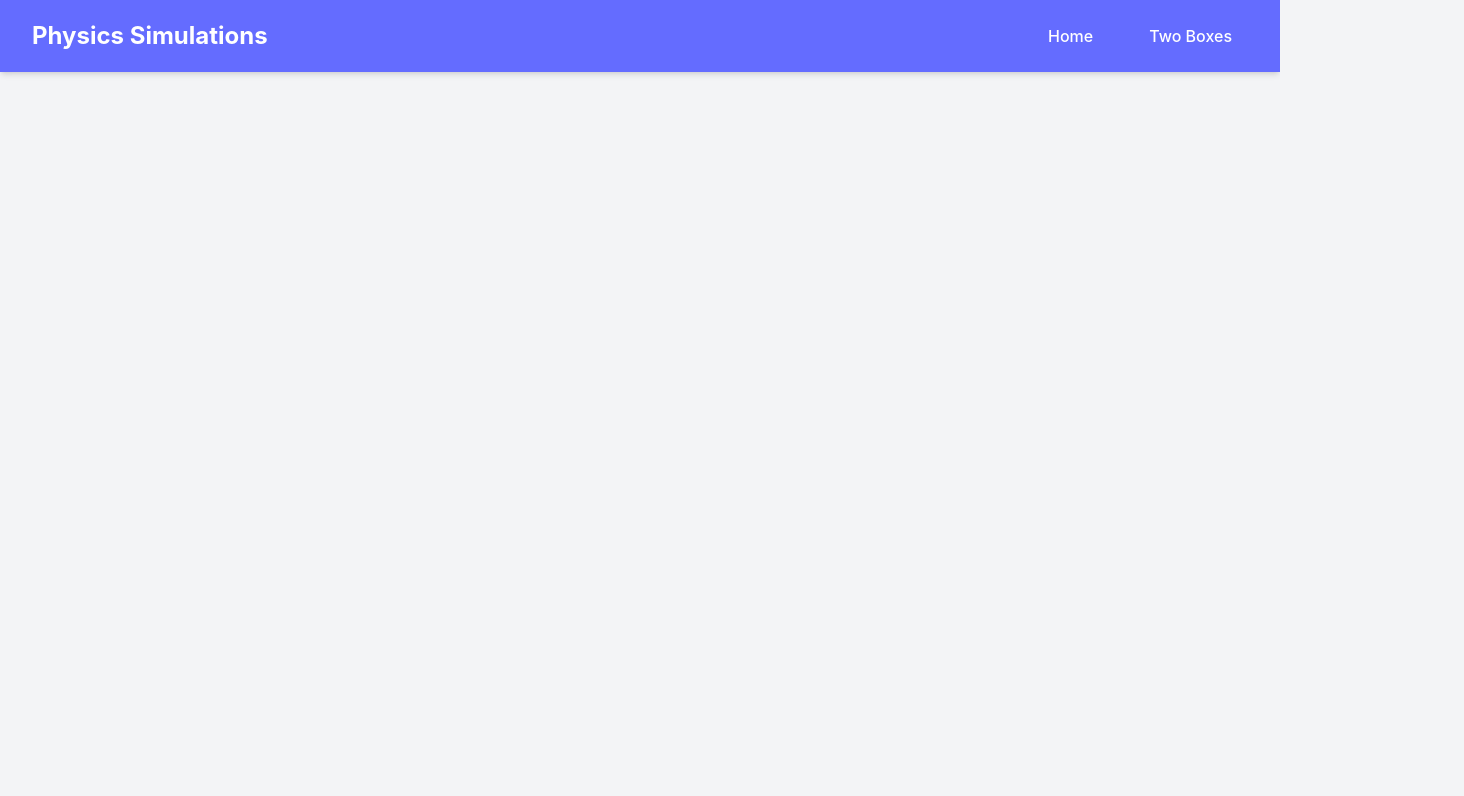
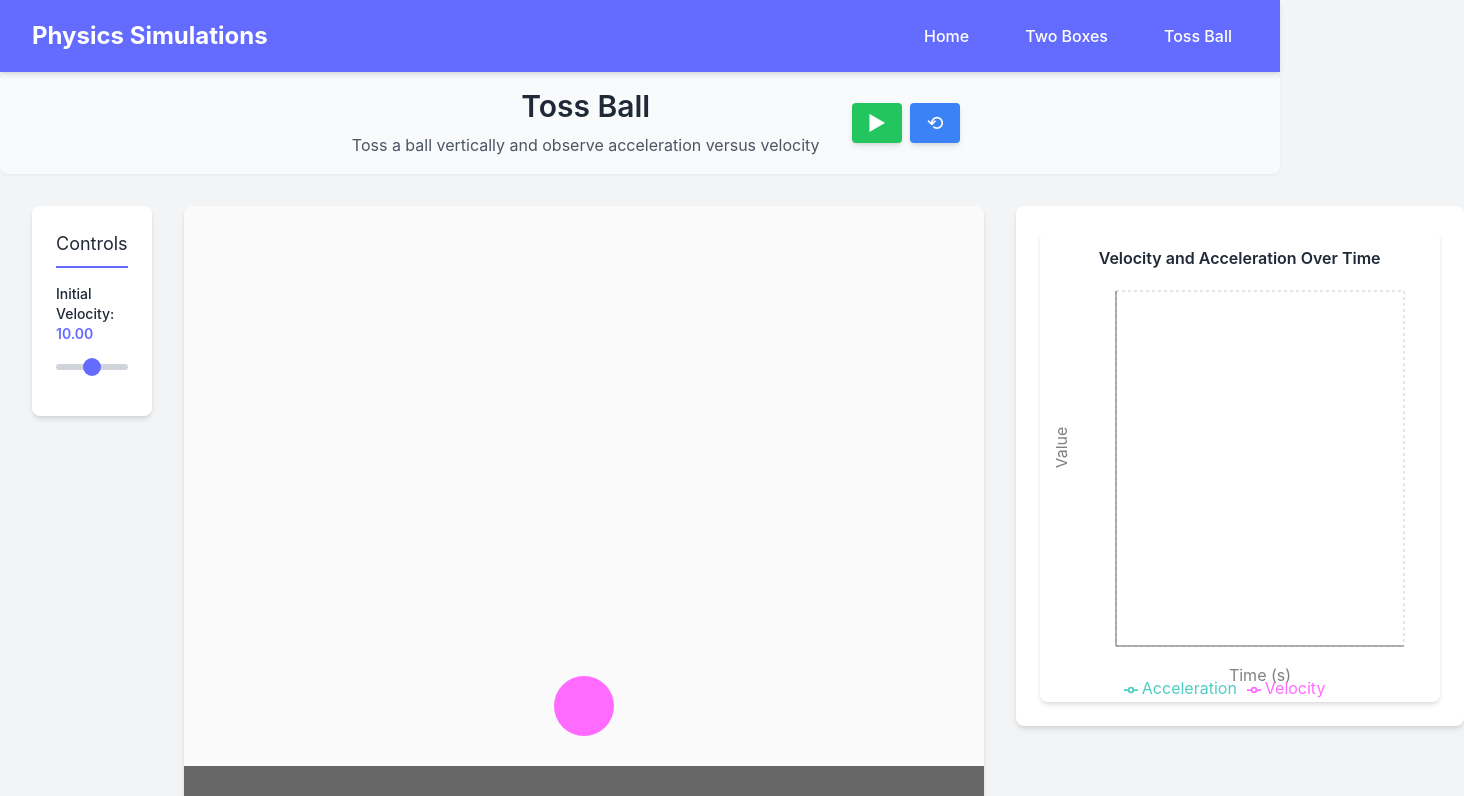
Before and after one commit to DuncanAJohnson/gist, a React (Vite) app: page /simulation/toss-ball in a window 1280 px wide. Shown: the top 796 px of the page, 1464 px wide, since content can reach past the window. Built offline with nearby package versions, Linux system fonts and the light colour scheme.

Commit message:
generalize types of objects, add ball bouncing simulation

```diff
--- a/src/App.tsx
+++ b/src/App.tsx
@@ -2,6 +2,7 @@ import { BrowserRouter as Router, Routes, Route } from 'react-router-dom'
 import Navigation from './components/Navigation'
 import Home from './pages/Home'
 import TwoBoxesSimulation from './simulations/TwoBoxesSimulation'
+import TossBallSimulation from './simulations/TossBallSimulation'
 
 function App() {
   return (
@@ -11,6 +12,7 @@ function App() {
         <Routes>
           <Route path="/" element={<Home />} />
           <Route path="/simulation/two-boxes" element={<TwoBoxesSimulation />} />
+          <Route path="/simulation/toss-ball" element={<TossBallSimulation />} />
         </Routes>
       </div>
     </Router>
--- a/src/components/JsonSimulation.tsx
+++ b/src/components/JsonSimulation.tsx
@@ -2,7 +2,7 @@ import { useState, useRef, useCallback, useEffect } from 'react';
 import Matter from 'matter-js';
 import BaseSimulation from './BaseSimulation';
 import Environment from './simulation_components/Environment';
-import Box from './simulation_components/Box';
+import Object from './simulation_components/Object';
 import ControlPanel from './simulation_components/ControlPanel';
 import Slider from './simulation_components/Slider';
 import Outputs from './simulation_components/Outputs';
@@ -15,8 +15,9 @@ interface SimulationConfig {
   environment?: {
     walls?: string[];
   };
-  boxes?: Array<{
+  objects?: Array<{
     id: string;
+    shape: string;
     x: number;
     y: number;
     width?: number;
@@ -28,7 +29,7 @@ interface SimulationConfig {
   controls?: Array<{
     type: string;
     label: string;
-    targetBox: string;
+    targetObj: string;
     property: string;
     defaultValue: number;
     min: number;
@@ -39,7 +40,7 @@ interface SimulationConfig {
     title?: string;
     values: Array<{
       label: string;
-      targetBox: string;
+      targetObj: string;
       property: string;
       unit?: string;
     }>;
@@ -53,7 +54,7 @@ interface SimulationConfig {
     lines: Array<{
       label: string;
       color: string;
-      targetBox: string;
+      targetObj: string;
       property: string;
     }>;
   }>;
@@ -79,14 +80,14 @@ function JsonSimulation({ config }: JsonSimulationProps) {
     title,
     description,
     environment = {},
-    boxes = [],
+    objects = [],
     controls = [],
     outputs = [],
     graphs = [],
   } = config;
 
-  // Store refs to all boxes by their ID
-  const boxRefs = useRef<Record<string, Matter.Body>>({});
+  // Store refs to all objects by their ID
+  const objRefs = useRef<Record<string, Matter.Body>>({});
 
   // State for control values
   const [controlValues, setControlValues] = useState<Record<string, number>>(() => {
@@ -146,30 +147,30 @@ function JsonSimulation({ config }: JsonSimulationProps) {
       [control.label]: value,
     }));
 
-    // Update the box property
-    const box = boxRefs.current[control.targetBox];
-    if (box && control.property) {
+    // Update the object property
+    const obj = objRefs.current[control.targetObj];
+    if (obj && control.property) {
       if (control.property.startsWith('velocity.')) {
         // Special handling for velocity
         const axis = control.property.split('.')[1] as 'x' | 'y';
-        const currentVelocity = box.velocity;
+        const currentVelocity = obj.velocity;
         const newVelocity = {
           x: axis === 'x' ? value : currentVelocity.x,
           y: axis === 'y' ? value : currentVelocity.y,
         };
-        Matter.Body.setVelocity(box, newVelocity);
+        Matter.Body.setVelocity(obj, newVelocity);
       } else if (control.property.startsWith('position.')) {
         // Special handling for position
         const axis = control.property.split('.')[1] as 'x' | 'y';
-        const currentPosition = box.position;
+        const currentPosition = obj.position;
         const newPosition = {
           x: axis === 'x' ? value : currentPosition.x,
           y: axis === 'y' ? value : currentPosition.y,
         };
-        Matter.Body.setPosition(box, newPosition);
+        Matter.Body.setPosition(obj, newPosition);
       } else {
         // Generic property update
-        setNestedValue(box, control.property, value);
+        setNestedValue(obj, control.property, value);
       }
     }
   }, []);
@@ -180,10 +181,10 @@ function JsonSimulation({ config }: JsonSimulationProps) {
 
     outputs.forEach((outputGroup) => {
       outputGroup.values.forEach((output) => {
-        const box = boxRefs.current[output.targetBox];
-        if (box) {
-          const key = `${output.targetBox}.${output.property}`;
-          newOutputValues[key] = getNestedValue(box, output.property);
+        const obj = objRefs.current[output.targetObj];
+        if (obj) {
+          const key = `${output.targetObj}.${output.property}`;
+          newOutputValues[key] = getNestedValue(obj, output.property);
         }
       });
     });
@@ -199,9 +200,9 @@ function JsonSimulation({ config }: JsonSimulationProps) {
 
           // Collect all line values for this graph
           graph.lines.forEach((line) => {
-            const box = boxRefs.current[line.targetBox];
-            if (box) {
-              const value = getNestedValue(box, line.property);
+            const obj = objRefs.current[line.targetObj];
+            if (obj) {
+              const value = getNestedValue(obj, line.property);
               dataPoint[line.label] = clampToZero(value);
             }
           });
@@ -278,16 +279,16 @@ function JsonSimulation({ config }: JsonSimulationProps) {
         {/* Environment */}
         <Environment walls={environment.walls || []} />
 
-        {/* Boxes */}
-        {boxes.map((box) => (
-          <Box
-            key={box.id}
+        {/* Objects */}
+        {objects.map((object) => (
+          <Object
+            key={object.id}
             ref={(ref) => {
               if (ref) {
-                boxRefs.current[box.id] = ref;
+                objRefs.current[object.id] = ref;
               }
             }}
-            {...box}
+            {...object}
           />
         ))}
 
@@ -318,7 +319,7 @@ function JsonSimulation({ config }: JsonSimulationProps) {
                   )}
                   <div className="flex flex-col gap-2">
                     {outputGroup.values.map((output, outputIndex) => {
-                      const key = `${output.targetBox}.${output.property}`;
+                      const key = `${output.targetObj}.${output.property}`;
                       return (
                         <Outputs
                           key={outputIndex}
--- a/src/components/Navigation.tsx
+++ b/src/components/Navigation.tsx
@@ -23,6 +23,12 @@ function Navigation() {
           >
             Two Boxes
           </Link>
+          <Link
+            to="/simulation/toss-ball"
+            className="text-white no-underline font-medium transition-colors duration-200 px-4 py-2 rounded hover:bg-white/10"
+          >
+            Toss Ball
+          </Link>
         </div>
       </div>
     </nav>
--- a/src/components/simulation_components/Graph.tsx
+++ b/src/components/simulation_components/Graph.tsx
@@ -13,7 +13,7 @@ import {
 interface LineConfig {
   label: string;
   color: string;
-  targetBox: string;
+  targetObj: string;
   property: string;
 }
 
--- a/src/pages/Home.tsx
+++ b/src/pages/Home.tsx
@@ -32,6 +32,16 @@ function Home() {
             </span>
           </div>
         </Link>
+        <Link
+          to="/simulation/toss-ball"
+          className="bg-white rounded-xl p-8 shadow-md no-underline text-inherit transition-all duration-200 flex flex-col hover:-translate-y-1 hover:shadow-xl"
+        >
+          <div className="text-5xl mb-4">⚾</div>
+          <h2 className="text-2xl text-gray-800 mb-2">Toss Ball</h2>
+          <p className="text-gray-600 leading-relaxed flex-grow">
+            Toss a ball vertically and observe acceleration versus velocity.
+          </p>
+        </Link>
       </div>
     </div>
   );
--- /dev/null
+++ b/src/simulations/TossBallSimulation.tsx
@@ -0,0 +1,8 @@
+import JsonSimulation from '../components/JsonSimulation';
+import tossBallConfig from './tossBall.json';
+
+function TossBallSimulation() {
+  return <JsonSimulation config={tossBallConfig} />;
+}
+
+export default TossBallSimulation;
--- /dev/null
+++ b/src/simulations/tossBall.json
@@ -0,0 +1,71 @@
+{
+  "title": "Toss Ball",
+  "description": "Toss a ball vertically and observe acceleration versus velocity",
+  "environment": {
+    "walls": ["bottom"]
+  },
+  "objects": [
+    {
+      "id": "ball",
+      "shape": "circle",
+      "x": 400,
+      "y": 500,
+      "width": 60,
+      "height": 60,
+      "color": "#ff6bff",
+      "velocity": { "x": 0, "y": 10 },
+      "restitution": 0.8
+    }
+  ],
+  "controls": [
+    {
+      "type": "slider",
+      "label": "Initial Velocity",
+      "targetObj": "ball",
+      "property": "velocity.y",
+      "min": 0,
+      "max": 20,
+      "step": 0.1,
+      "defaultValue": 10
+    }
+  ],
+  "outputs": [
+    {
+      "title": "Ball Outputs",
+      "values": [
+        {
+          "label": "Velocity",
+          "targetObj": "ball",
+          "property": "velocity.y",
+          "unit": "px/s"
+        },
+        {
+          "label": "Acceleration",
+          "targetObj": "ball",
+          "property": "acceleration.y",
+          "unit": "px/s²"
+        }
+      ]
+    }
+  ],
+  "graphs": [
+    {
+      "title": "Velocity and Acceleration Over Time",
+      "yAxisRange": { "min": -20, "max": 20 },
+      "lines": [
+        {
+          "label": "Velocity",
+          "targetObj": "ball",
+          "property": "velocity.y",
+          "color": "#ff6bff"
+        },
+        {
+          "label": "Acceleration",
+          "targetObj": "ball",
+          "property": "acceleration.y",
+          "color": "#4ecdc4"
+        }
+      ]
+    }
+  ]
+}
--- a/src/simulations/twoBoxes.json
+++ b/src/simulations/twoBoxes.json
@@ -4,9 +4,10 @@
   "environment": {
     "walls": ["left", "right", "bottom"]
   },
-  "boxes": [
+  "objects": [
     {
       "id": "boxA",
+      "shape": "rectangle",
       "x": 150,
       "y": 100,
       "width": 60,
@@ -17,6 +18,7 @@
     },
     {
       "id": "boxB",
+      "shape": "rectangle",
       "x": 650,
       "y": 200,
       "width": 60,
@@ -30,7 +32,7 @@
     {
       "type": "slider",
       "label": "Box A Velocity",
-      "targetBox": "boxA",
+      "targetObj": "boxA",
       "property": "velocity.x",
       "min": -10,
       "max": 10,
@@ -40,7 +42,7 @@
     {
       "type": "slider",
       "label": "Box B Velocity",
-      "targetBox": "boxB",
+      "targetObj": "boxB",
       "property": "velocity.x",
       "min": -10,
       "max": 10,
@@ -54,13 +56,13 @@
       "values": [
         {
           "label": "Velocity X",
-          "targetBox": "boxA",
+          "targetObj": "boxA",
           "property": "velocity.x",
           "unit": "px/s"
         },
         {
           "label": "Velocity Y",
-          "targetBox": "boxA",
+          "targetObj": "boxA",
           "property": "velocity.y",
           "unit": "px/s"
         }
@@ -71,13 +73,13 @@
       "values": [
         {
           "label": "Velocity X",
-          "targetBox": "boxB",
+          "targetObj": "boxB",
           "property": "velocity.x",
           "unit": "px/s"
         },
         {
           "label": "Velocity Y",
-          "targetBox": "boxB",
+          "targetObj": "boxB",
           "property": "velocity.y",
           "unit": "px/s"
         }
@@ -91,13 +93,13 @@
       "lines": [
         {
           "label": "Box A Velocity X",
-          "targetBox": "boxA",
+          "targetObj": "boxA",
           "property": "velocity.x",
           "color": "#ff6bff"
         },
         {
           "label": "Box B Velocity X",
-          "targetBox": "boxB",
+          "targetObj": "boxB",
           "property": "velocity.x",
           "color": "#4ecdc4"
         }
```
Also changed, not shown: src/components/simulation_components/Object.tsx (renamed from src/components/simulation_components/Box.tsx, +28 -14 lines).
